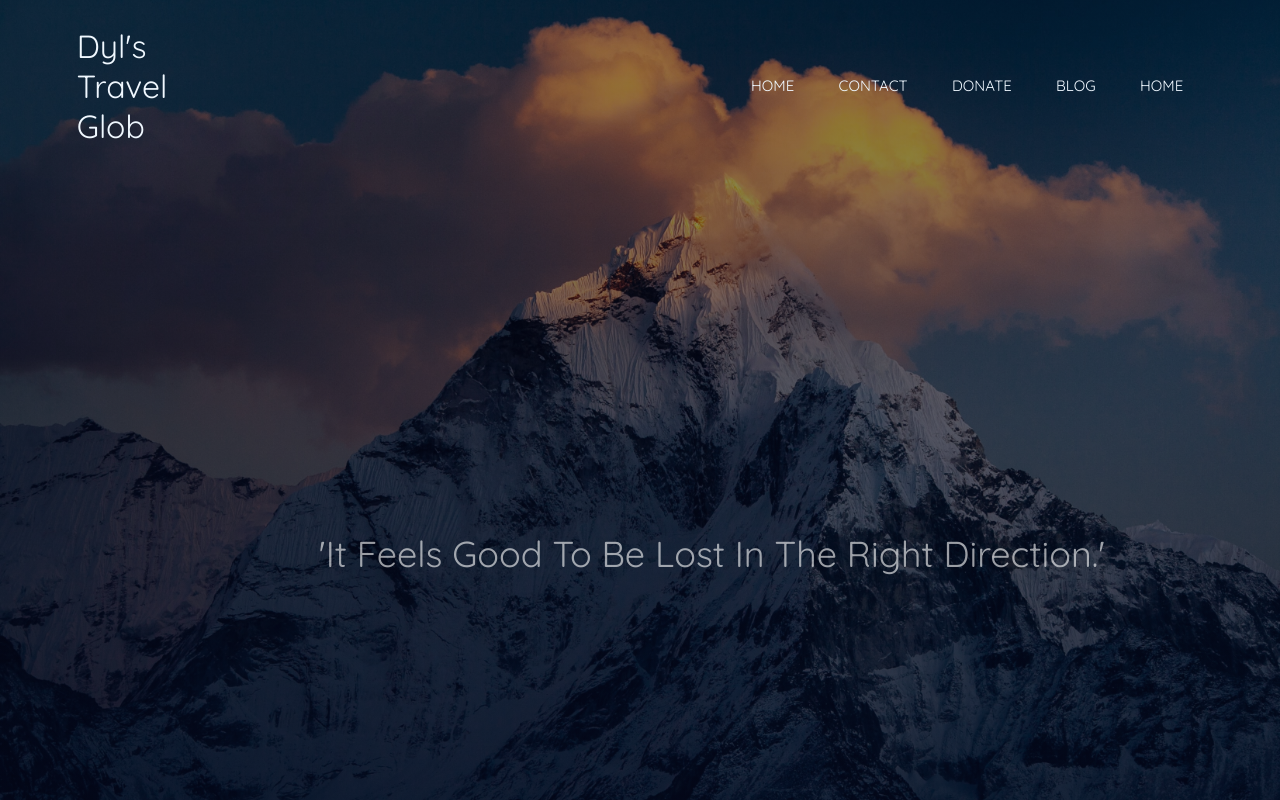
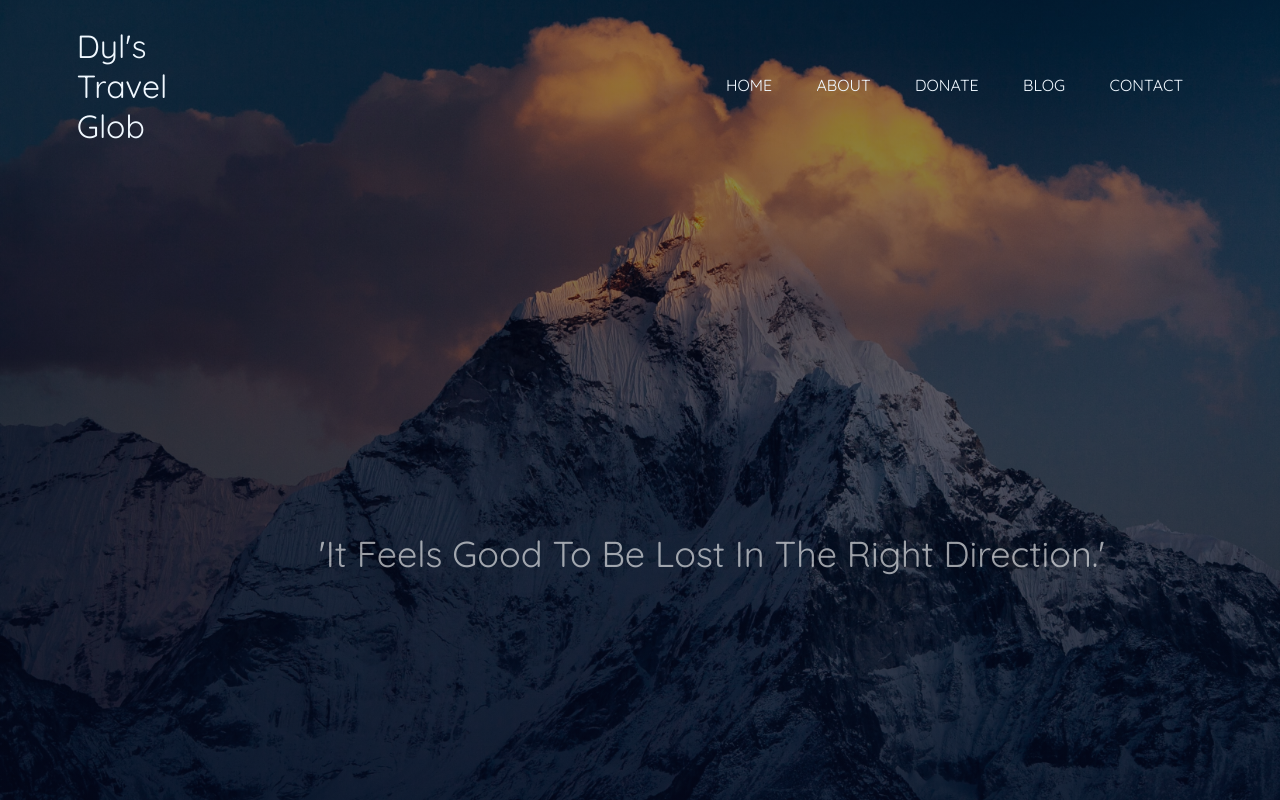
Before and after one commit to DylanParenzee/Travel_blog-, a plain HTML site: page index.html in a window 1280 px wide. Drawn offline with Linux system fonts and the light colour scheme.

Commit message:
adjusted nav links postion and content

```diff
--- a/index.html
+++ b/index.html
@@ -20,10 +20,10 @@
             <div class="nav-links">
                 <ul>
                     <li><a href="">HOME</a></li>
-                    <li><a href="">CONTACT</a></li>
+                    <li><a href="">ABOUT</a></li>
                     <li><a href="">DONATE</a></li>
                     <li><a href="">BLOG</a></li>
-                    <li><a href="">HOME</a></li>
+                    <li><a href="">CONTACT</a></li>
 
                 </ul>
             </div>
--- a/styles.css
+++ b/styles.css
@@ -48,7 +48,7 @@ nav{
 .nav-links a {
     color: aliceblue;
     text-decoration: none;
-    font-size: 15px;
+    font-size: 16px;
 }
 
 .nav-links ul li::after{
```
